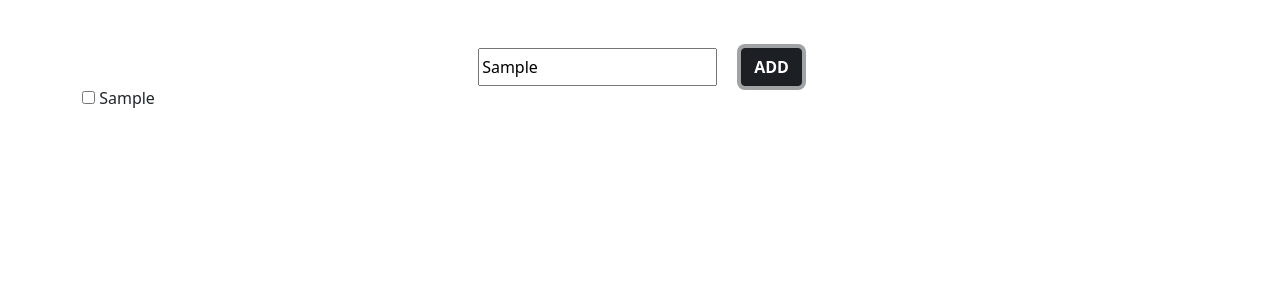
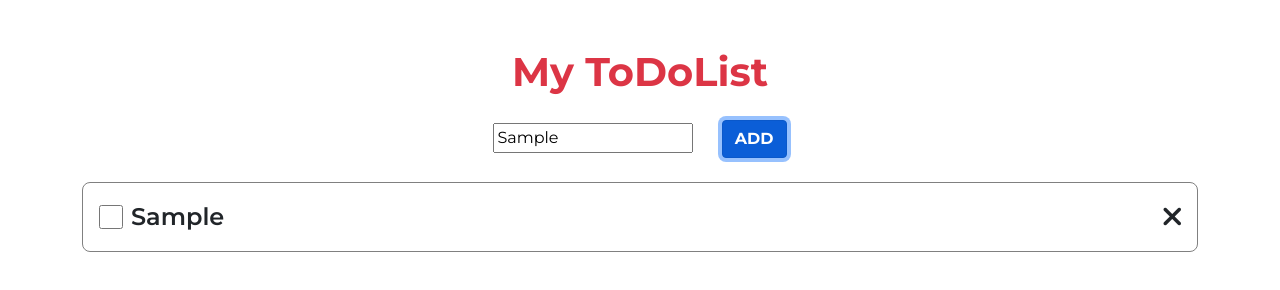
Before and after one commit to Massimo1204/vue-todolist, a plain HTML site: page index.html in a window 1280 px wide. Both pictures are taken after typing "Sample" into the empty fields and a click on the button "ADD". Drawn offline with nearby package versions, Linux system fonts and the light colour scheme.

Commit message:
delete items

```diff
--- a/css/style.css
+++ b/css/style.css
@@ -1,3 +1,27 @@
+body{
+    font-family: "Montserrat", sans-serif;
+    font-weight: 600;
+}
 .done {
     text-decoration: line-through;
 }
+
+.to-do-list-item{
+    border: 1px solid grey;
+    border-radius: 0.5rem;
+    padding: 1rem 0 1rem 1rem;
+    font-size: 1.5rem;
+    user-select: none;
+}
+
+.to-do-list-item input[type="checkbox"]{
+    height: 1.5rem;
+    width: 1.5rem;
+    vertical-align: center;
+}
+
+
+.to-do-list-item i:hover{
+    cursor: pointer;
+    color: red;
+}
--- a/index.html
+++ b/index.html
@@ -9,7 +9,7 @@
     <link href="https://fonts.googleapis.com/css?family=Montserrat:400,500,600,700" rel="stylesheet">
 
     <!-- Font-Awesome cdn -->
-    <link rel="stylesheet" href="https://cdnjs.cloudflare.com/ajax/libs/font-awesome/5.15.4/css/all.min.css">
+    <link rel="stylesheet" href="https://cdnjs.cloudflare.com/ajax/libs/font-awesome/6.1.0/css/all.min.css" integrity="sha512-10/jx2EXwxxWqCLX/hHth/vu2KY3jCF70dCQB8TSgNjbCVAC/8vai53GfMDrO2Emgwccf2pJqxct9ehpzG+MTw==" crossorigin="anonymous" referrerpolicy="no-referrer" />
 
     <!-- Bootstrap 5.1 -->
     <link href="https://cdn.jsdelivr.net/npm/bootstrap@5.1.3/dist/css/bootstrap.min.css" rel="stylesheet" integrity="sha384-1BmE4kWBq78iYhFldvKuhfTAU6auU8tT94WrHftjDbrCEXSU1oBoqyl2QvZ6jIW3" crossorigin="anonymous">
@@ -26,15 +26,20 @@
     <main id="app">
         <div class="container">
             <div class="row mt-5">
-                <div class="col-12 justify-content-center d-flex">
-                    <input type="text" placeholder="ex. Buy Milk" v-model="newToDo" @keyup.enter="addToDo">
-                    <button class="btn btn-dark ms-4 fw-bold" @click="addToDo">ADD</button>
+                <div class="col-12 align-items-center flex-column d-flex">
+                    <h1 class="mb-4 fw-bold text-danger">My ToDoList</h1>
+                    <div>
+                        <input type="text" placeholder="ex. Buy Milk" v-model="newToDo" @keyup.enter="addToDo">
+                        <button class="btn btn-primary ms-4 fw-bold" @click="addToDo">ADD</button>
+                    </div>
                 </div>
-                <div class="col-12">
-                    <div v-for="(element,index) in toDoList">
-                        <input type="checkbox" v-model="element.done">
-                        <span :class="(element.done)? 'done' : ''">{{element.text}}</span>
-                    </div>
+                <div class="col-12 mt-4">
+                    <div v-for="(element,index) in toDoList" class="to-do-list-item mb-1 d-flex align-items-center justify-content-between">
+                        <div class="d-flex align-items-center">
+                            <input class="me-2" type="checkbox" v-model="element.done">
+                            <span :class="(element.done)? 'done' : ''">{{element.text}}</span>
+                        </div>
+                        <i class="fas fa-xmark me-3 fs-3" @click="deleteItem(index)"></i>
                 </div>
             </div>
         </div>
--- a/js/main.js
+++ b/js/main.js
@@ -10,7 +10,10 @@ const app = new Vue({
         addToDo(){
             const toAdd = {text : this.newToDo, done : false,};
             this.toDoList.push(toAdd);
-            console.log(this.toDoList[0].done)
+        },
+
+        deleteItem(index){
+            this.toDoList.splice(index,1);
         }
     }
 })
```
